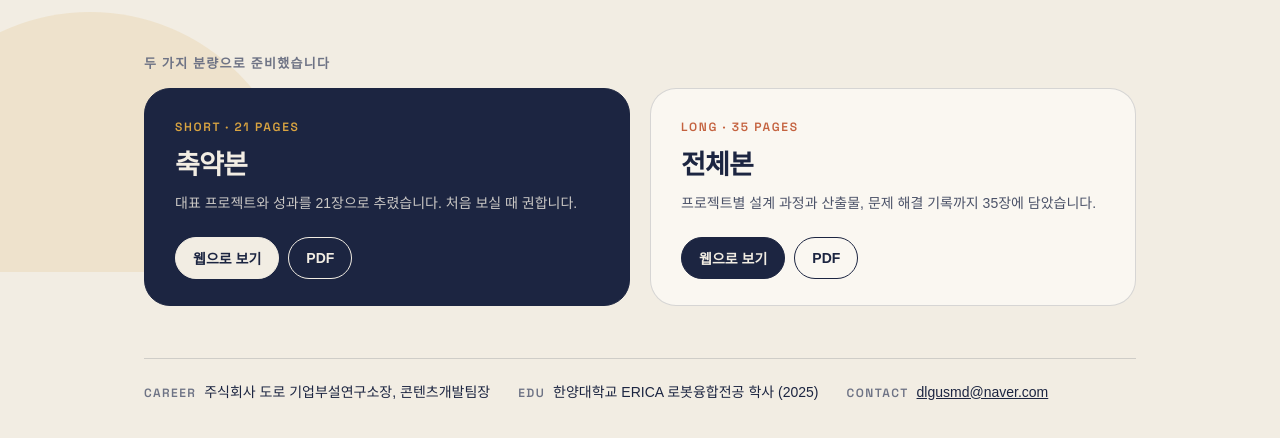
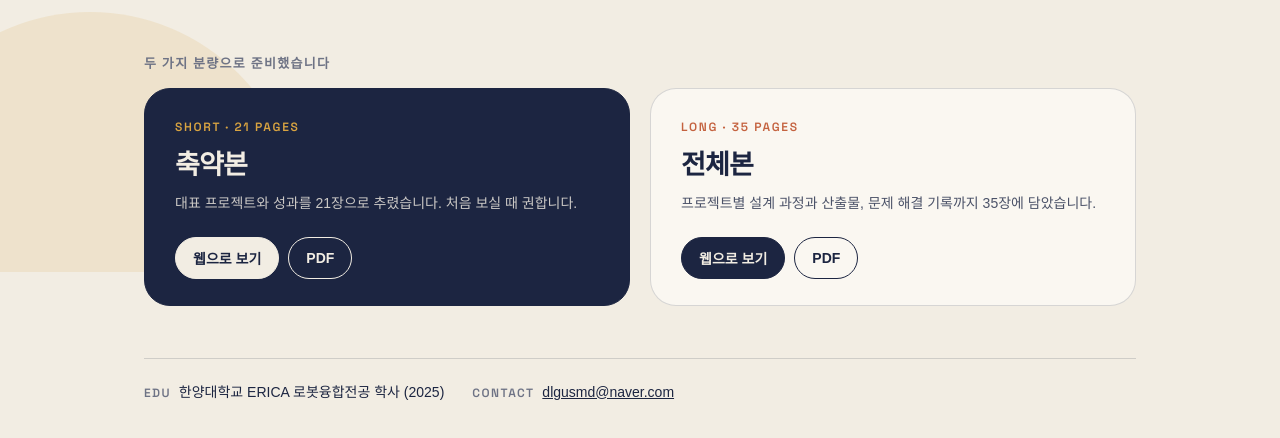
Before and after one commit to hyunsedu/portfolio, a plain HTML site: page index.html in a window 1280 px wide. Shown: the part 528-966 px from the top of the page. Drawn offline with Linux system fonts and the light colour scheme; a web font is replaced by a local one.

Commit message:
소개에서 소속 표기 제외
Co-Authored-By: Claude Opus 5 (1M context) <noreply@anthropic.com>

```diff
--- a/index.html
+++ b/index.html
@@ -92,7 +92,6 @@ h1{font-size:clamp(52px,9vw,96px);font-weight:800;letter-spacing:-.05em;line-hei
   </div>
 
   <div class="foot">
-    <span><b>CAREER</b>&nbsp;&nbsp;주식회사 도로 기업부설연구소장, 콘텐츠개발팀장</span>
     <span><b>EDU</b>&nbsp;&nbsp;한양대학교 ERICA 로봇융합전공 학사 (2025)</span>
     <span><b>CONTACT</b>&nbsp;&nbsp;<a href="mailto:dlgusmd@naver.com">dlgusmd@naver.com</a></span>
   </div>
```
Also changed, not shown: 1 other file.
